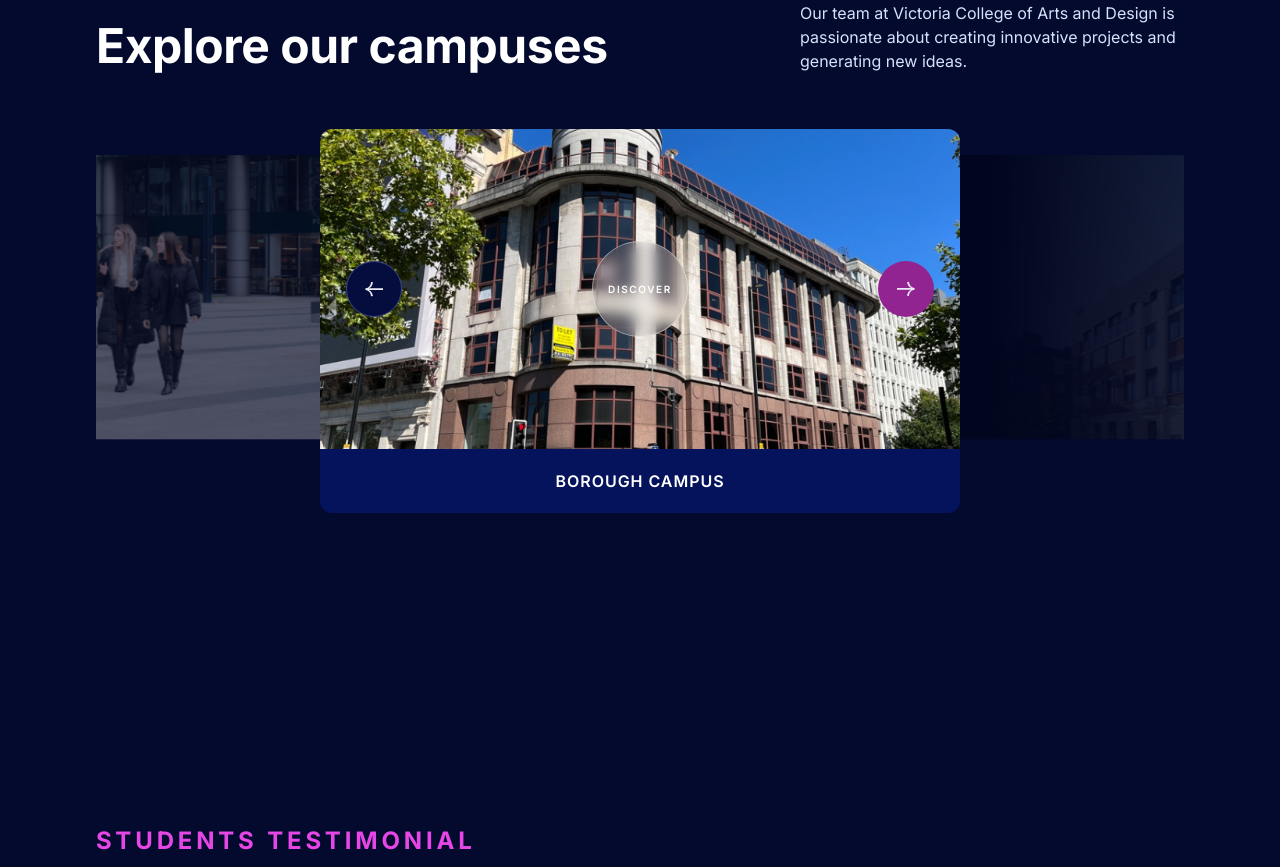
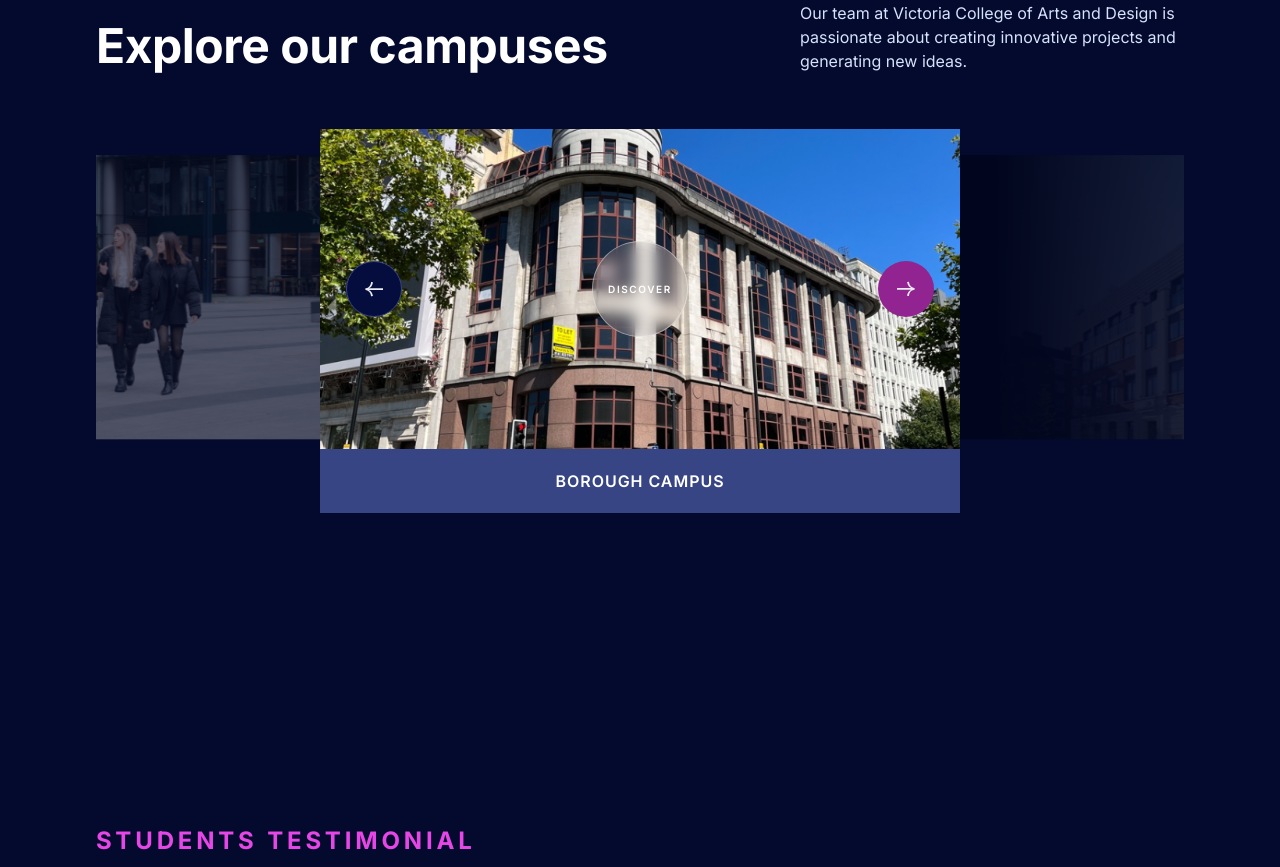
Before and after one commit to Protik111/vcad-front, a Next.js app: page / in a window 1280 px wide. Shown: the part 2743-3610 px from the top of the page. Built offline with nearby package versions, Linux system fonts and the light colour scheme.

Commit message:
fix: home carousel

```diff
--- a/components/home/CampusesCarousel.tsx
+++ b/components/home/CampusesCarousel.tsx
@@ -124,7 +124,7 @@ export default function CampusesCarousel({ campuses }: { campuses: Campus[] }) {
                   }
                 >
                   {isActive ? (
-                    <div className="relative flex flex-col overflow-hidden rounded-card">
+                    <div className="relative flex flex-col overflow-hidden">
                       <div className={`relative ${IMAGE_HEIGHT}`}>
                         {imageEl}
 
@@ -138,7 +138,7 @@ export default function CampusesCarousel({ campuses }: { campuses: Campus[] }) {
                         </Link>
                       </div>
 
-                      <div className="flex h-14 shrink-0 items-center justify-center bg-navy/85 sm:h-16">
+                      <div className="flex h-14 shrink-0 items-center justify-center bg-border sm:h-16">
                         <span className="text-default font-semibold uppercase tracking-[0.06em] text-white">
                           {campus.name}
                         </span>
```
